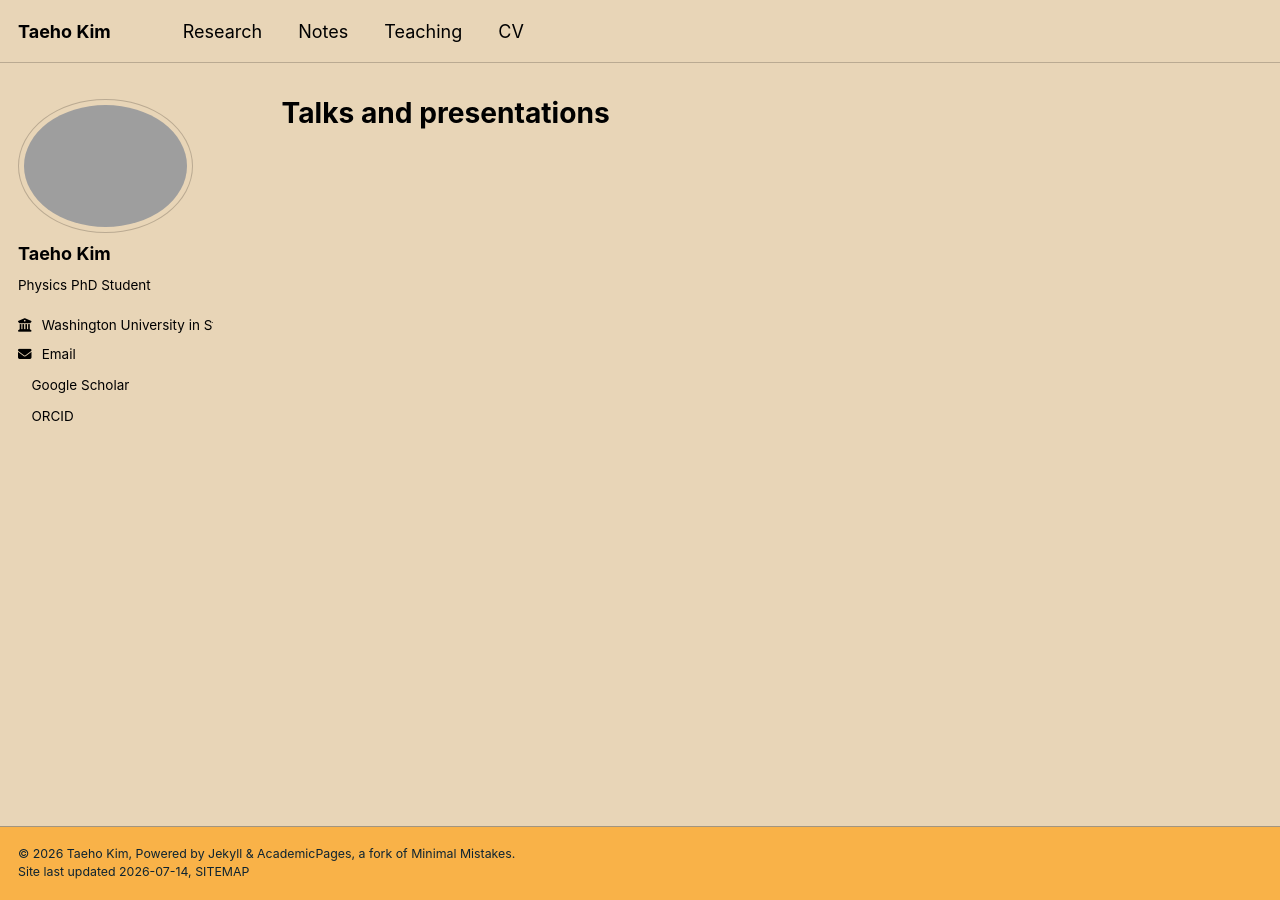
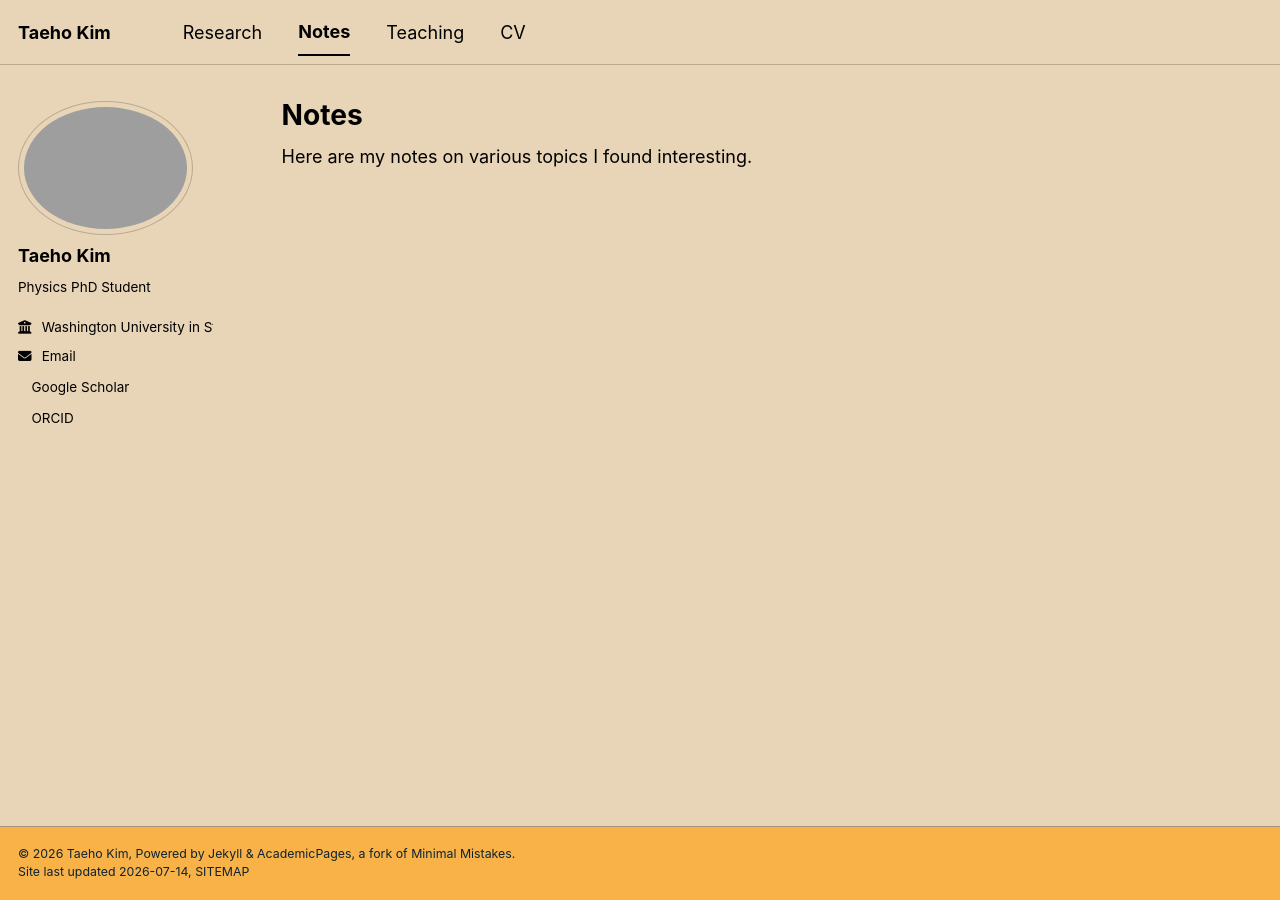
Before and after one commit to tk3411/tk3411.github.io, a Jekyll site: the page built from _pages/talks.html, in a window 1280 px wide. Built offline with Jekyll 4.4.1, drawn with Linux system fonts in a browser that asks for light colours; a style sheet for code colours, icons or effects is not loaded.

Commit message:
Update talks.html

```diff
--- a/_pages/talks.html
+++ b/_pages/talks.html
@@ -1,16 +1,8 @@
 ---
 layout: archive
-title: "Talks and presentations"
-permalink: /talks/
+title: "Notes"
+permalink: /notes/
 author_profile: true
 ---
 
-{% if site.talkmap_link == true %}
-
-<p style="text-decoration:underline;"><a href="/talkmap.html">See a map of all the places I've given a talk!</a></p>
-
-{% endif %}
-
-{% for post in site.talks reversed %}
-  {% include archive-single-talk.html %}
-{% endfor %}
+Here are my notes on various topics I found interesting.
```
